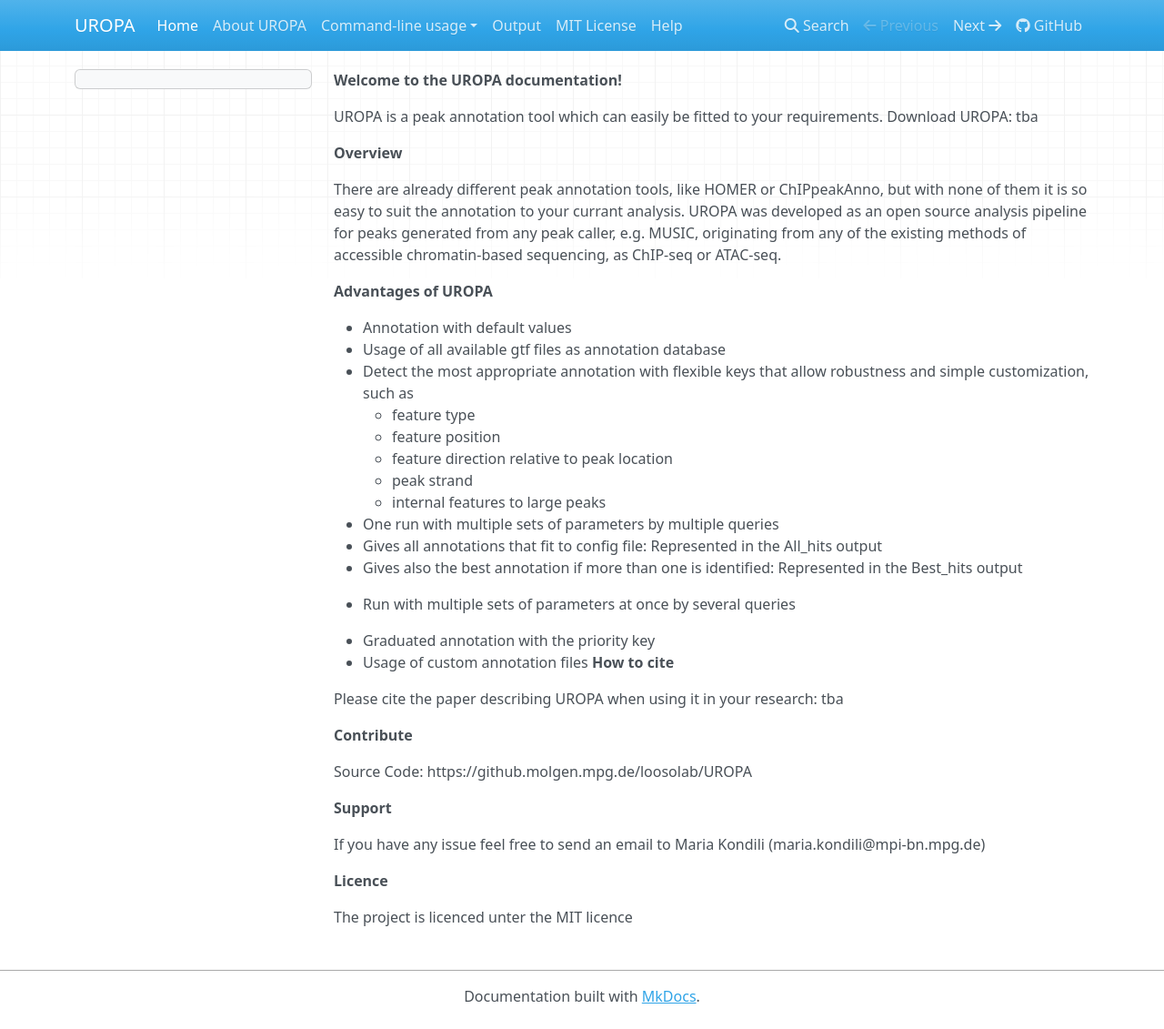
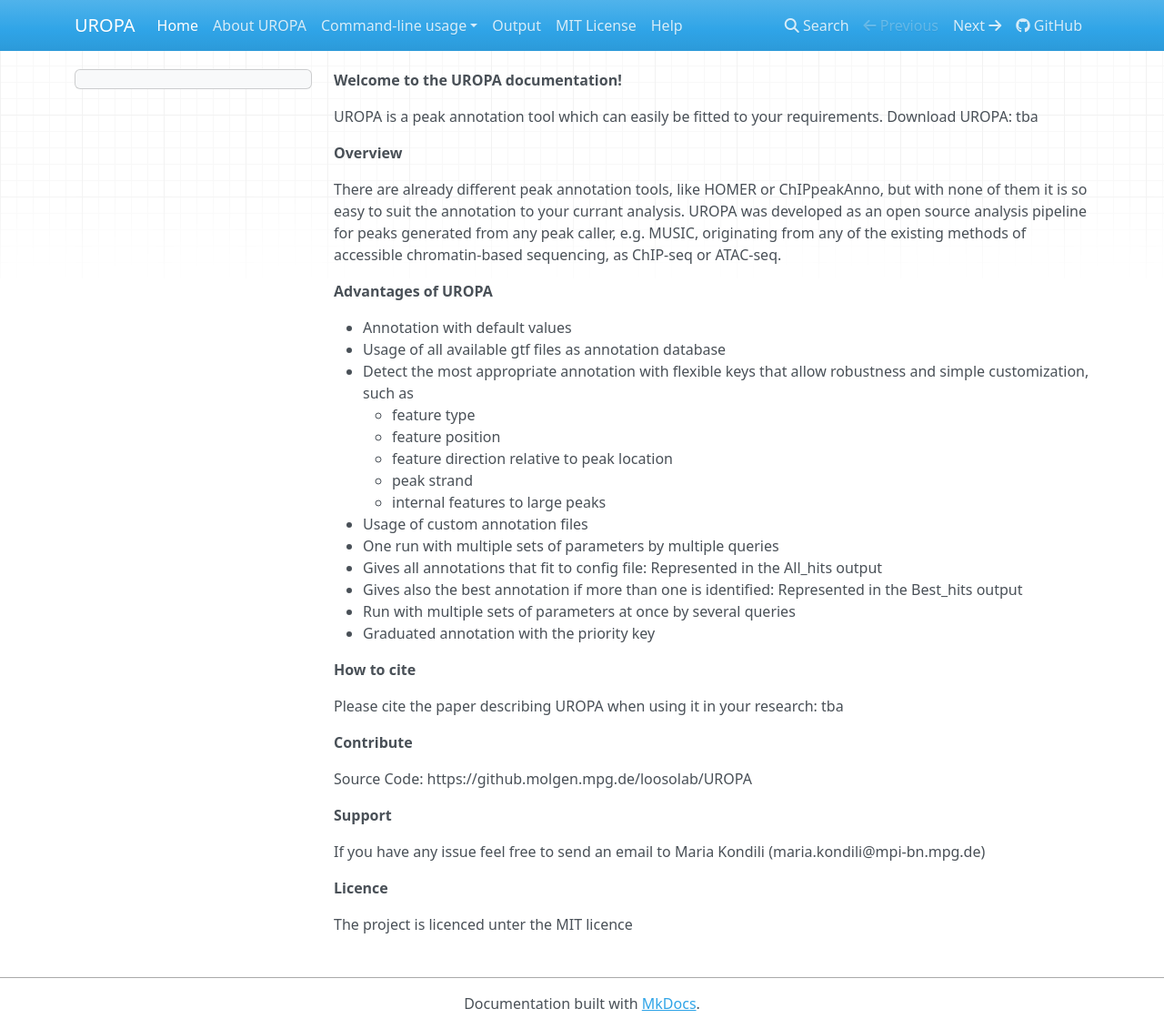
Before and after one commit to loosolab/UROPA, an MkDocs documentation site: the page built from docs/index.md, in a window 1280 px wide and 1131 px high. Shown: the whole window at 91% size. Built offline with MkDocs 1.6.1, drawn with Linux system fonts in a browser that asks for light colours; nearby versions of some CDN libraries; old or Windows-style settings are respelled for this version of MkDocs.

Commit message:
Changed Home items

```diff
--- a/docs/index.md
+++ b/docs/index.md
@@ -21,13 +21,14 @@ chromatin-based sequencing, as ChIP-seq or ATAC-seq.
 	* feature direction relative to peak location
 	* peak strand
 	* internal features to large peaks
+* Usage of custom annotation files
 * One run with multiple sets of parameters by multiple queries
 * Gives all annotations that fit to config file: Represented in the All_hits output
 * Gives also the best annotation if more than one is identified: Represented in the Best_hits output
-
 * Run with multiple sets of parameters at once by several queries
 * Graduated annotation with the priority key
-* Usage of custom annotation files
+
+
 **How to cite**
 
 Please cite the paper describing UROPA when using it in your research:
```
